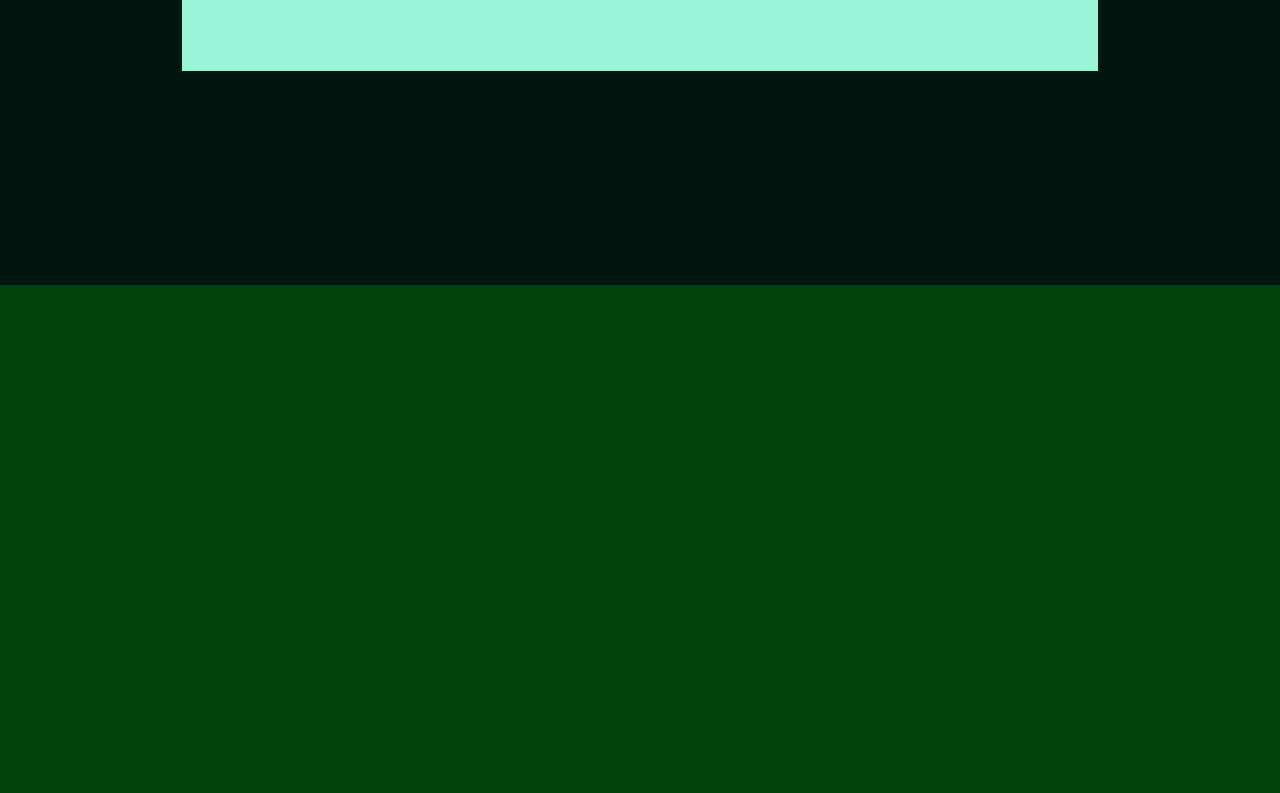
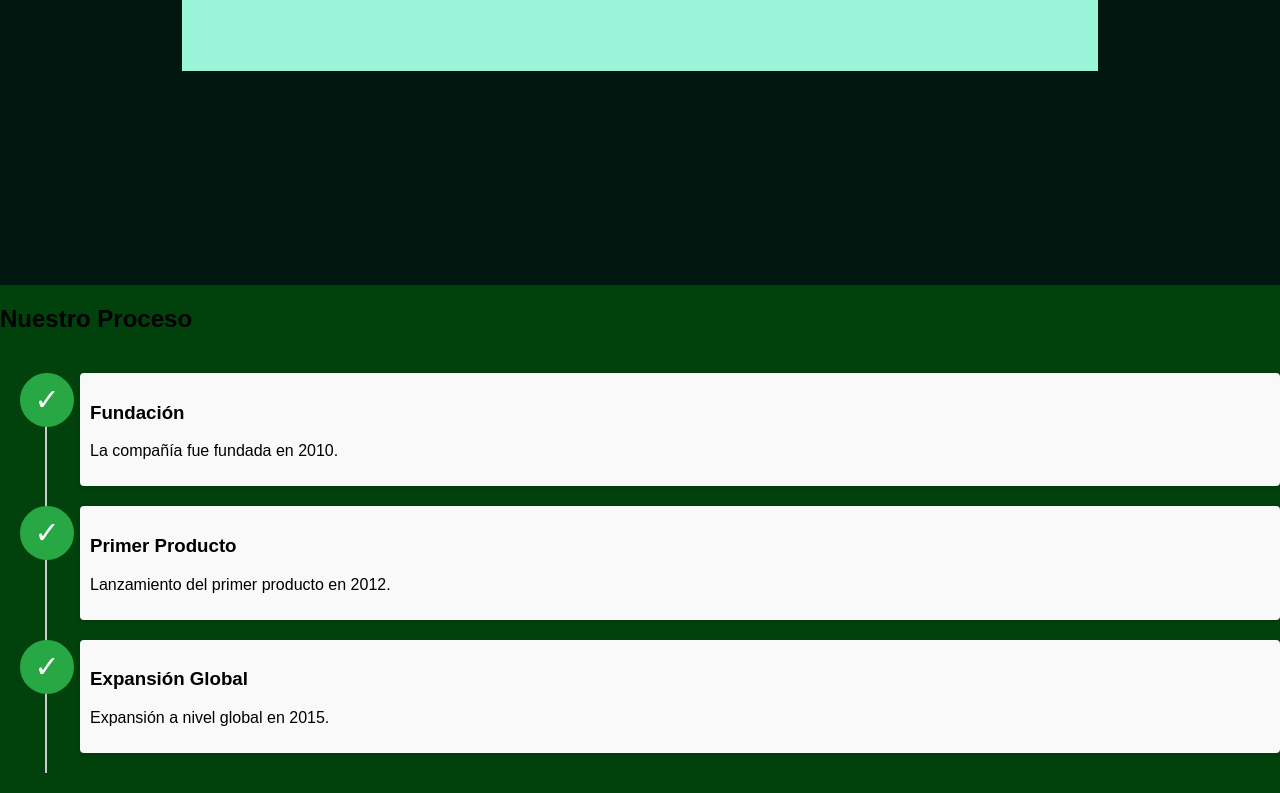
Before and after one commit to lalodsi/servipoda, a React (Vite) app: page / in a window 1280 px wide. Shown: the part 1715-2508 px from the top of the page. Before the commit the page ends 2000 px from the top, so only its background shows below. Built offline with nearby package versions, Linux system fonts and the light colour scheme.

Commit message:
Adding styles to be like a list

```diff
--- a/src/components/App.tsx
+++ b/src/components/App.tsx
@@ -4,6 +4,7 @@ import CallToActionSection from '../sections/CallToAction';
 import ServicesSection from '../sections/Services';
 import BoxMessageSection from '../sections/BoxMessage';
 import NavbarComponent from '../components/NavbarComponent';
+import Timeline from '../sections/Timeline';
 
 const App: React.FC = () => {
   return (
@@ -12,6 +13,7 @@ const App: React.FC = () => {
       <CallToActionSection />
       <ServicesSection />
       <BoxMessageSection />
+      <Timeline />
     </div>
   );
 };
--- /dev/null
+++ b/src/sections/Timeline.tsx
@@ -0,0 +1,44 @@
+import React from 'react';
+import '../styles/Timeline.scss'; // Importa los estilos en Sass
+
+type TimelineStep = {
+    title: string;
+    description: string;
+};
+
+const timelineSteps: TimelineStep[] = [
+    {
+      title: "Fundación",
+      description: "La compañía fue fundada en 2010.",
+    },
+    {
+      title: "Primer Producto",
+      description: "Lanzamiento del primer producto en 2012.",
+    },
+    {
+      title: "Expansión Global",
+      description: "Expansión a nivel global en 2015.",
+    },
+];
+
+const Timeline: React.FC = () => {
+  return (
+    <>
+        <h2>Nuestro Proceso</h2>
+        <div className="timeline-container">
+            <div className="timeline">
+            {timelineSteps.map((step, index) => (
+                <div key={index} className="timeline-item active">
+                    <div className="timeline-content">
+                        <h3>{step.title}</h3>
+                        <p>{step.description}</p>
+                    </div>
+                </div>
+            ))}
+            </div>
+        </div>
+    </>
+  );
+};
+
+export default Timeline;
--- /dev/null
+++ b/src/styles/Timeline.scss
@@ -0,0 +1,72 @@
+.timeline-container{
+    width: 100%;
+    display: flex;
+    justify-content: center;
+    .timeline {
+        width: 100%;
+        display: flex;
+        flex-direction: column;
+        position: relative;
+        margin: 20px 0;
+        padding-left: 80px;
+
+        &::before{
+            content: '';
+            position: absolute;
+            left: 45px;
+            top: 0;
+            bottom: 0;
+            width: 2px;
+            background-color: #ccc;
+        }
+
+        .timeline-item {
+          position: relative;
+          margin-bottom: 20px;
+
+          &::before {
+            content: '\2713';
+            background: #fff;
+            display: inline-block;
+            position: absolute;
+            border-radius: 50%;
+            border: 0;
+            left: -60px;
+            width: 50px;
+            height: 50px;
+            z-index: 400;
+            text-align: center;
+            line-height: 50px;
+            color: #d4d9df;
+            font-size: 24px;
+            border: 2px solid #d4d9df;
+          }
+          &.active{
+            &::before{
+                content: '\2713';
+                background: #28a745;
+                display: inline-block;
+                position: absolute;
+                border-radius: 50%;
+                border: 0;
+                left: -60px;
+                width: 50px;
+                height: 50px;
+                z-index: 400;
+                text-align: center;
+                line-height: 50px;
+                color: #fff;
+                font-size: 30px;
+                border: 2px solid #28a745;
+            }
+          }
+
+          .timeline-content {
+            padding: 10px;
+            background-color: #f9f9f9;
+            border-radius: 4px;
+            box-shadow: 0 2px 5px rgba(0, 0, 0, 0.1);
+          }
+        }
+      }
+}
```
